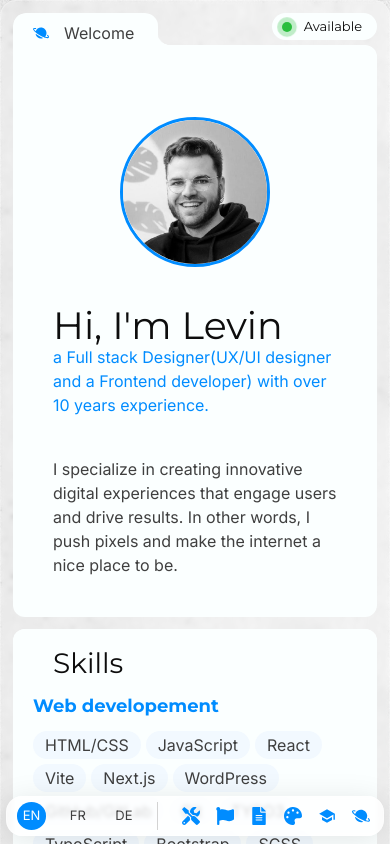
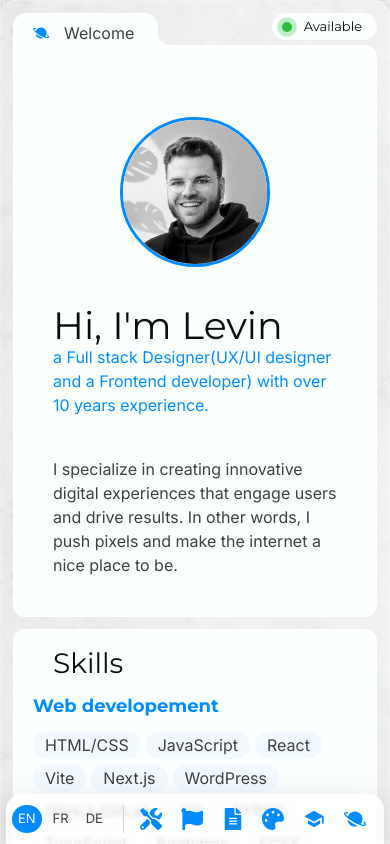
Before and after one commit to levinthiel/personal_website, a Next.js app: page / in a window 390 px wide. Shown: the top 844 px of the page. Built offline with nearby package versions, Linux system fonts and the light colour scheme.

Commit message:
add responsiveness to project buttons, add responsiveness to project tags, adjust the mobile styling of jumplinks

```diff
--- a/src/components/jumplinks.jsx
+++ b/src/components/jumplinks.jsx
@@ -70,6 +70,7 @@ const JumpLinks = styled.aside`
         left: auto;
         right:0;
         width: 40px;
+        border-radius: 16px 0 0 16px;
         padding: 5px;
 
         ul {
@@ -86,13 +87,14 @@ const JumpLinks = styled.aside`
     @media (max-width: 576px) {
         display: flex;
         top: auto;
-        bottom: 8px;
+        bottom: 0px;
         left: 6px;
         right: 6px;
         width: 97%;
-        height: 40px;
+        height: 50px;
         margin: auto;
         align-items: center;
+        border-radius: 16px 16px 0 0 ;
         gap: 16px;
         justify-content: space-between;
         background-color: rgba(255, 255, 255, .8);
@@ -100,13 +102,18 @@ const JumpLinks = styled.aside`
         ul {
             display: flex;
             padding-top: 0;
-            gap: unset;
+            padding-right: 12px;
+            gap: 12px;
             width: 100%;
             justify-content: space-between;
         }
 
-        a svg {
-            width: 18px !important;
+        a {
+            padding: 0px !important;
+
+            svg {
+                width: 22px !important;
+            }
         }
     }
 
@@ -148,10 +155,8 @@ const LanguagesContainer = styled.div`
     @media (max-width: 576px) {
         flex-direction: row;
         padding: 0;
-        gap: 8px;
+        gap: 5px;
         border: 0;
-        width: 100%;
-        justify-content: space-around;
         border-right: 1px solid lightgray;
         padding-right: 14px;
     }
--- a/src/components/projects.jsx
+++ b/src/components/projects.jsx
@@ -33,11 +33,12 @@ export default function Projects({id, t, setLang, lang }) {
         </ProjectsContainer>
 )}
 const DemoLink = styled.a`
-    height: 100%;
+    height: -webkit-fill-available;
     width: 45%;
 
     &.small {
         width: 10%;
+        height: auto;
     }
 `;
 const ProjectsContainer= styled.div `
--- a/src/components/projectslider.jsx
+++ b/src/components/projectslider.jsx
@@ -145,6 +145,21 @@ const Tags=styled.ul`
         color: var(--white);
         border-radius: 15px;
         padding: 2px 12px;
+        display: none;
+
+        @media (max-width: 415px) {
+            &:nth-child(-n + 2) {
+                display: block;
+            }
+        }
+        @media (min-width: 415px) {
+            &:nth-child(-n + 3) {
+                display: block;
+            }
+        }
+        @media (min-width: 600px) {
+            display: block;
+        }
     }
 `;
 const SliderControls =styled.div`
--- a/src/lib/projects.jsx
+++ b/src/lib/projects.jsx
@@ -15,10 +15,10 @@ export const projects = {
         url:"https://rooted-capstone.vercel.app/",
         image:"/projectslider-images/rooted.png",
         tags: {
-            1:"Design",
+            1:"Styled Components",
             2:"Next.js",
-            3:"Styled Components",
-            4:"Github",
+            3:"Github",
+            4:"Design",
         }
     },
     3: {
```
